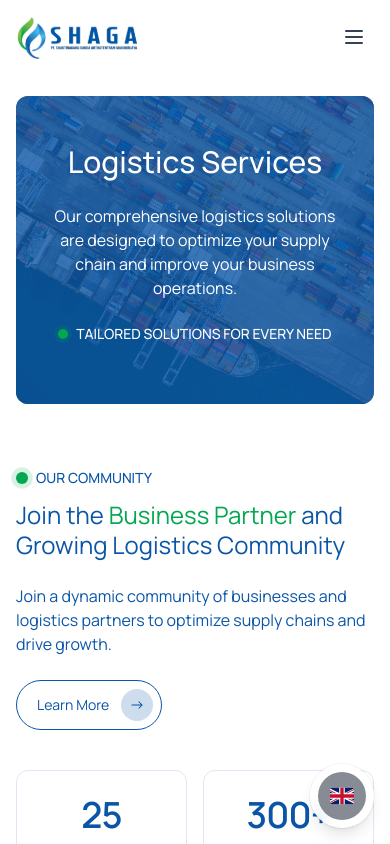
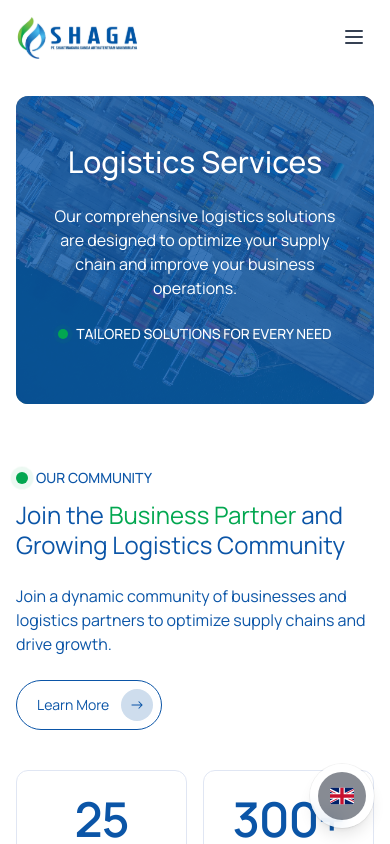
Before and after one commit to ciptacodeteam/shaga, a Next.js app: page /en/services in a window 390 px wide. Shown: the top 844 px of the page. Built offline with nearby package versions, Linux system fonts and the light colour scheme.

Commit message:
fix: increase font size for statistics headings in CommunitySection for better readability

```diff
--- a/section/layanankami/Community.tsx
+++ b/section/layanankami/Community.tsx
@@ -55,7 +55,7 @@ export default function CommunitySection() {
                     key={index}
                   >
                     <div className='flex flex-col items-center justify-center'>
-                      <h1 className='font-manrope text-primary text-4xl sm:text-6xl md:text-7xl font-semibold tracking-tight'>
+                      <h1 className='font-manrope text-primary text-5xl sm:text-6xl md:text-7xl font-semibold tracking-tight'>
                         {stat.value}
                       </h1>
                       <p className='font-manrope text-[#556996] text-lg sm:text-2xl font-medium mt-6 text-center'>
```
